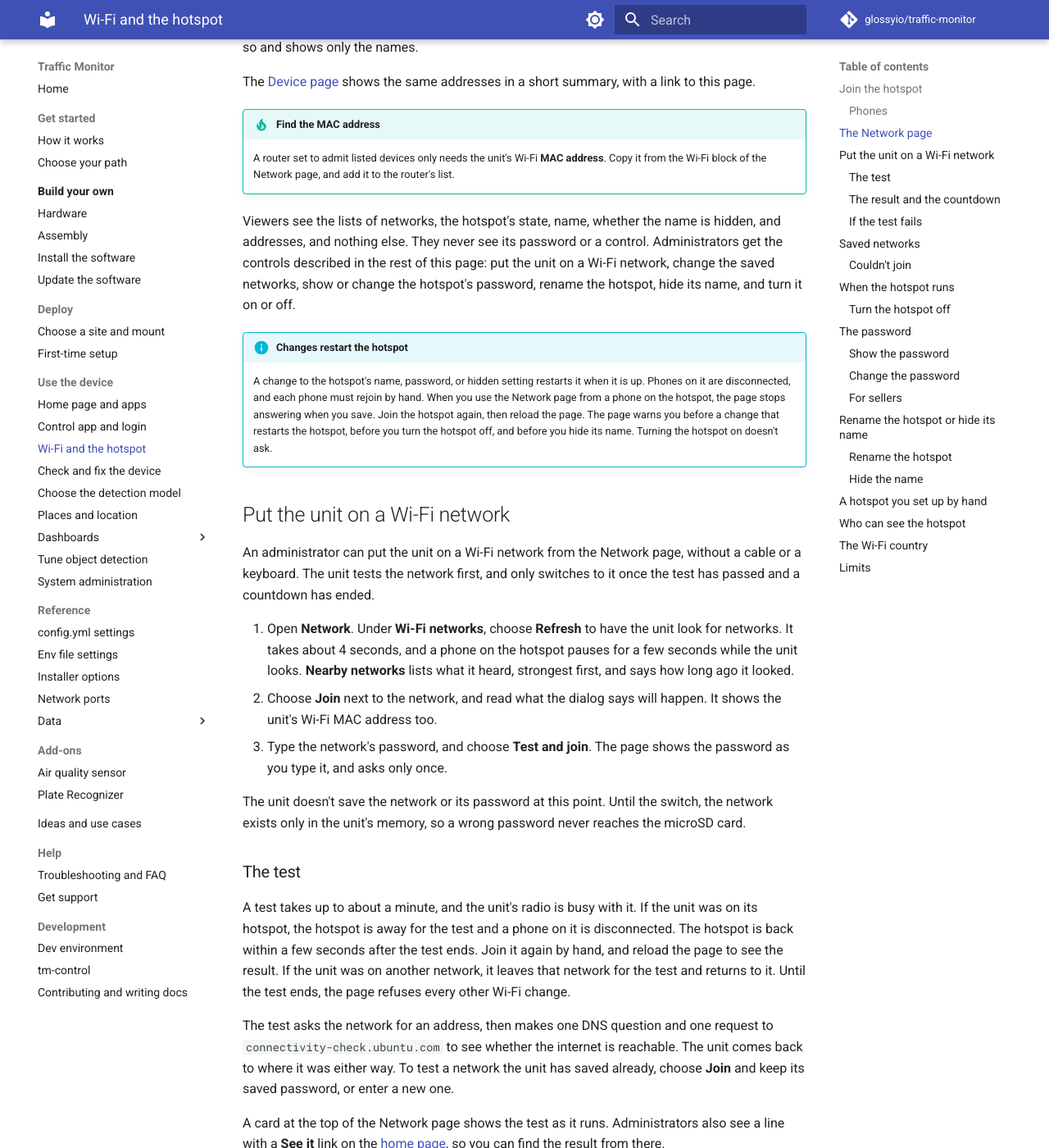
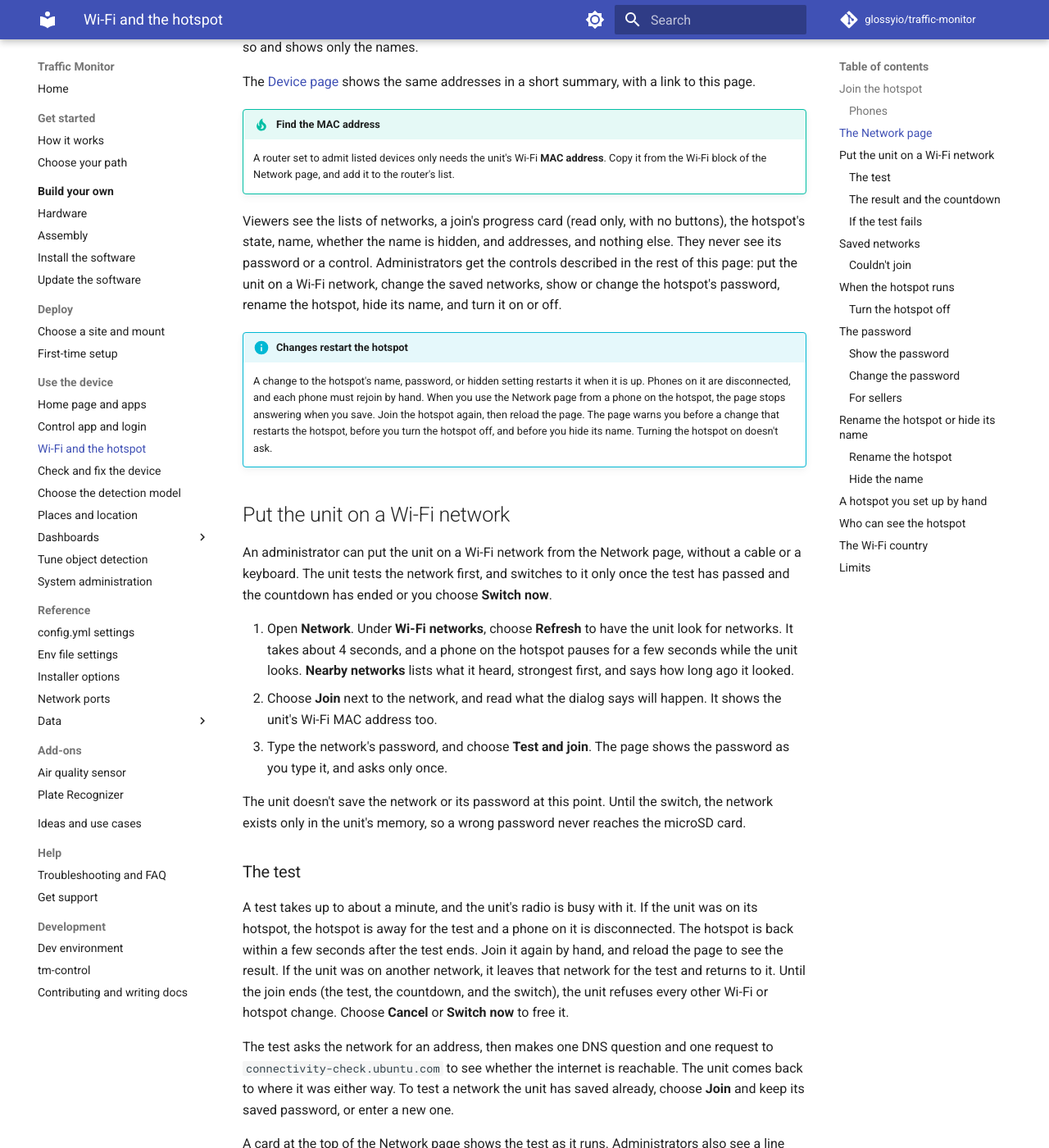
Before and after one commit to glossyio/traffic-monitor, an MkDocs documentation site: the page built from docs/use/wifi-hotspot.md, in a window 1280 px wide and 1400 px high, scrolled down 1959 px. Shown: the whole window at 82% size. Built offline with MkDocs 1.6.1 and Material for MkDocs 9.7.7, drawn with Linux system fonts in a browser that asks for light colours; comment, search, counter and statistics services are not loaded; the version menu is left out; some of the changed text lies outside the part shown.

Commit message:
Correct the Wi-Fi join page on locks, waits, limits, and viewers
The page now says every other Wi-Fi or hotspot change waits through the
test, the countdown, and the switch, gives the retry waits as a person
sees them, lists the kinds of network the page can't join without
claiming a hidden one is listed, says viewers see the join's card, and
says the switch comes after the countdown or Switch now.

Assisted-by: Claude Code 2.1.322 (CLI)
AI-Model: Claude Sonnet 5.5 (claude-sonnet-5-5)
AI-Effort: high
AI-Role: drafted

```diff
--- a/docs/use/wifi-hotspot.md
+++ b/docs/use/wifi-hotspot.md
@@ -43,14 +43,14 @@ The [Device page](device-health.md#the-device-page) shows the same addresses in
 !!! tip "Find the MAC address"
     A router set to admit listed devices only needs the unit's Wi-Fi **MAC address**. Copy it from the Wi-Fi block of the Network page, and add it to the router's list.
 
-Viewers see the lists of networks, the hotspot's state, name, whether the name is hidden, and addresses, and nothing else. They never see its password or a control. Administrators get the controls described in the rest of this page: put the unit on a Wi-Fi network, change the saved networks, show or change the hotspot's password, rename the hotspot, hide its name, and turn it on or off.
+Viewers see the lists of networks, a join's progress card (read only, with no buttons), the hotspot's state, name, whether the name is hidden, and addresses, and nothing else. They never see its password or a control. Administrators get the controls described in the rest of this page: put the unit on a Wi-Fi network, change the saved networks, show or change the hotspot's password, rename the hotspot, hide its name, and turn it on or off.
 
 !!! info "Changes restart the hotspot"
     A change to the hotspot's name, password, or hidden setting restarts it when it is up. Phones on it are disconnected, and each phone must rejoin by hand. When you use the Network page from a phone on the hotspot, the page stops answering when you save. Join the hotspot again, then reload the page. The page warns you before a change that restarts the hotspot, before you turn the hotspot off, and before you hide its name. Turning the hotspot on doesn't ask.
 
 ## Put the unit on a Wi-Fi network
 
-An administrator can put the unit on a Wi-Fi network from the Network page, without a cable or a keyboard. The unit tests the network first, and only switches to it once the test has passed and a countdown has ended.
+An administrator can put the unit on a Wi-Fi network from the Network page, without a cable or a keyboard. The unit tests the network first, and switches to it only once the test has passed and the countdown has ended or you choose **Switch now**.
 
 1. Open **Network**. Under **Wi-Fi networks**, choose **Refresh** to have the unit look for networks. It takes about 4 seconds, and a phone on the hotspot pauses for a few seconds while the unit looks. **Nearby networks** lists what it heard, strongest first, and says how long ago it looked.
 2. Choose **Join** next to the network, and read what the dialog says will happen. It shows the unit's Wi-Fi MAC address too.
@@ -60,7 +60,7 @@ The unit doesn't save the network or its password at this point. Until the switc
 
 ### The test
 
-A test takes up to about a minute, and the unit's radio is busy with it. If the unit was on its hotspot, the hotspot is away for the test and a phone on it is disconnected. The hotspot is back within a few seconds after the test ends. Join it again by hand, and reload the page to see the result. If the unit was on another network, it leaves that network for the test and returns to it. Until the test ends, the page refuses every other Wi-Fi change.
+A test takes up to about a minute, and the unit's radio is busy with it. If the unit was on its hotspot, the hotspot is away for the test and a phone on it is disconnected. The hotspot is back within a few seconds after the test ends. Join it again by hand, and reload the page to see the result. If the unit was on another network, it leaves that network for the test and returns to it. Until the join ends (the test, the countdown, and the switch), the unit refuses every other Wi-Fi or hotspot change. Choose **Cancel** or **Switch now** to free it.
 
 The test asks the network for an address, then makes one DNS question and one request to `connectivity-check.ubuntu.com` to see whether the internet is reachable. The unit comes back to where it was either way. To test a network the unit has saved already, choose **Join** and keep its saved password, or enter a new one.
 
@@ -97,7 +97,7 @@ The card says why, and the unit is back where it was. Nothing is saved for a new
 | **The unit was busy with its Wi-Fi** | Another Wi-Fi change was under way. Try again in a minute. |
 | **The test couldn't run** | The unit couldn't prepare to come back, so it left its radio alone, or it hit an error it didn't expect. It is back where it was. |
 | **The test of `<name>` was interrupted** | The test stopped partway, for example because the unit lost power. The unit goes back to where it was within a minute and a half. |
-| **The test passed, but the unit couldn't join `<name>` when the countdown ended** | The unit is back where it was. The network stays saved, and the unit tries it again by itself after a wait of 5, 15, then 60 minutes. |
+| **The test passed, but the unit couldn't join `<name>` when the countdown ended** | The unit is back where it was. The network stays saved, and the unit tries it again by itself, after a wait that grows to about an hour. See [When the hotspot runs](#when-the-hotspot-runs). |
 
 A saved network that fails is kept, because the cause may be temporary. A new network that fails is not saved.
 
@@ -113,7 +113,7 @@ Each network shows whether it is **Joined**, **In range**, or **Not in range**,
 
 ### Couldn't join
 
-A saved network that the unit failed to join shows **Couldn't join**. The unit tries again by itself, after a wait of 5, 15, then 60 minutes; [When the hotspot runs](#when-the-hotspot-runs) gives the times a person sees. Joining the network by hand from the page, with the right password, tests it again at once.
+A saved network that the unit failed to join shows **Couldn't join**. The unit tries again by itself, about 10 minutes after the failure, then about 20, then about 65 minutes after each further one; [When the hotspot runs](#when-the-hotspot-runs) has the details. Joining the network by hand from the page, with the right password, tests it again at once.
 
 ## When the hotspot runs
 
@@ -220,7 +220,7 @@ The change applies at once, with no reboot. The Status page warns while no count
 
 ## Limits
 
-* The page can't join an open network, a hidden network (a saved hidden network included), a WPA3-only network, or a network that asks for a user name as well as a password (an enterprise network). It lists them and says why. A network that offers both WPA2 and WPA3 is joined as WPA2. The page doesn't complete a sign-in page, it only reports one.
-* One test or countdown runs at a time, and the page joins over IPv4 only.
+* The page can't join an open network, a hidden network (a saved hidden network included), a WPA3-only network, or a network that asks for a user name as well as a password (an enterprise network). It lists open, WPA3-only, enterprise, and other kinds with the reason, such as "Open networks can't be joined." or "This kind of network can't be joined." A hidden network is never listed by a scan, and a saved hidden network shows a **Hidden** mark and has no **Join**. A network that offers both WPA2 and WPA3 is joined as WPA2. The page doesn't complete a sign-in page, it only reports one.
+* One join (the test, the countdown, and the switch) runs at a time, and the page joins over IPv4 only.
 * A network the unit is also connected to that uses `10.42.0.x` addresses clashes with the hotspot's fixed address. Give that network another range.
 * The hotspot runs on the built-in radio, `wlan0`. If a USB Wi-Fi adapter takes that name, the hotspot stays off, and the Status page says so. Unplug the adapter and reboot.
```
